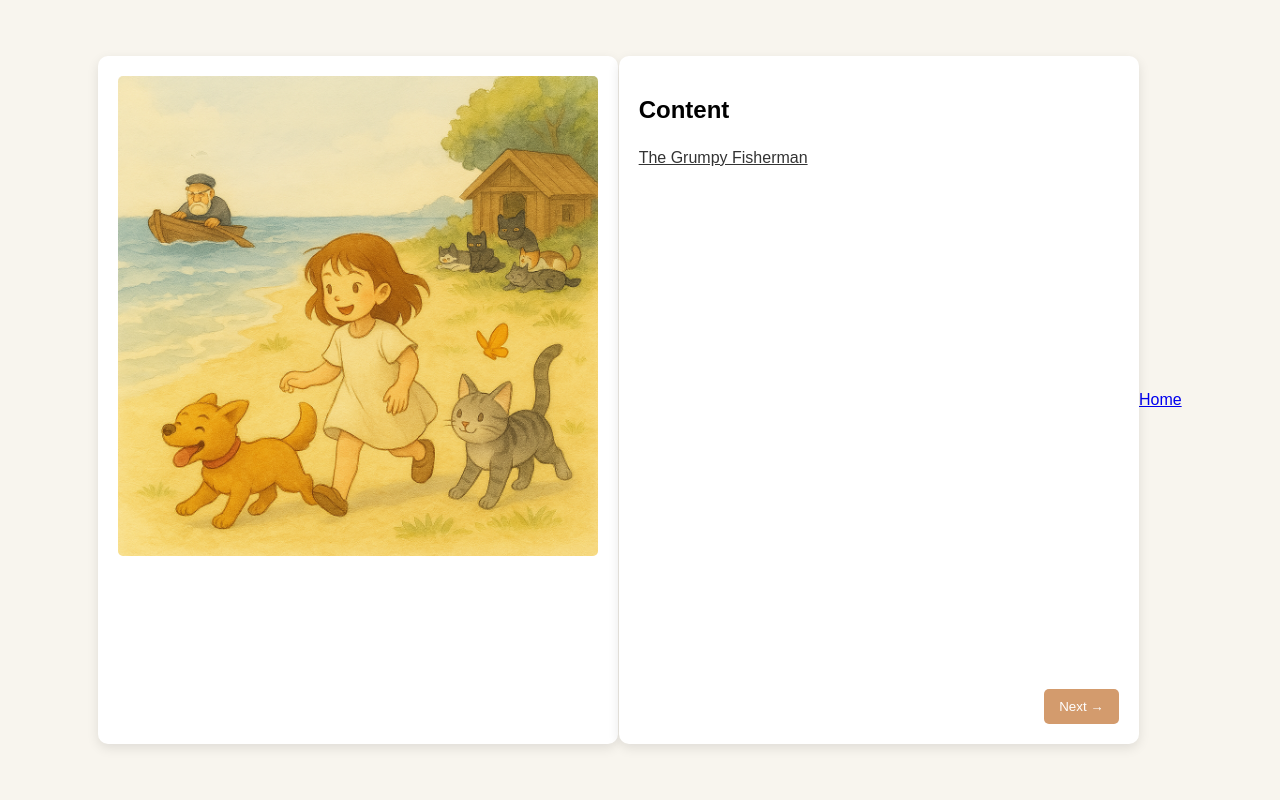
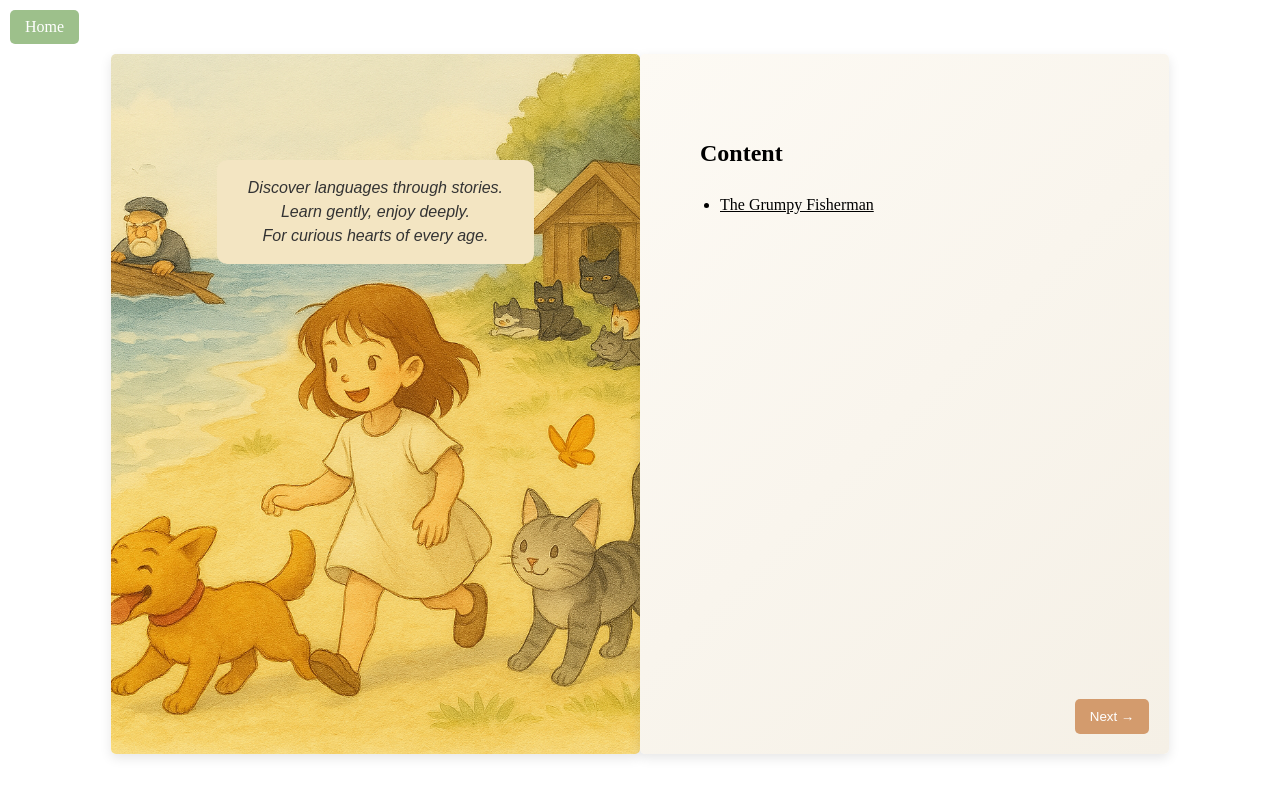
Before and after one commit to puputhariyati/MyLingo, a Flask app: page /stories in a window 1280 px wide. Run offline with Flask 3, Linux system fonts and the light colour scheme.

Commit message:
fix cover page

```diff
--- a/static/stories.css
+++ b/static/stories.css
@@ -1,60 +1,90 @@
-body {
-    font-family: Arial, sans-serif;
-    margin: 0;
-    padding: 0;
-    background-color: #f8f5ee;
+body, html {
+  margin: 0;
+  padding: 0;
+  overflow: hidden; /* Prevent scrollbars */
+  height: 100%;
+}
+
+.home-container {
+    text-align: left;  /* Centers the button */
+    margin: 10px 0px 0px 10px;    /* Adds space between game and button */
+}
+
+.home-btn {
+    display: inline-block;
+    padding: 8px 15px;
+    font-size: 16px;
+    background-color: #9DC08B; /* Matches selected color */
+    color: white;
+    text-decoration: none;
+    border-radius: 5px;
+    cursor: pointer;
+}
+
+.home-btn:hover {
+    background-color: #7A9B74; /* Slightly darker on hover */
 }
 
 .storybook-container {
     display: flex;
     justify-content: center;
-    align-items: center;
-    height: 100vh;
-    gap: 0.3px;
-    overflow: hidden;
-    position: relative;
-    padding: 40px;
+    height: 90vh;
+    gap: 0px;
     box-sizing: border-box;
+    padding: 10px;
 }
 
-.left-page, .right-page {
-    width: 40%;
-    height: 90%;
-    background: white;
-    padding: 20px;
-    border-radius: 10px;
-    box-shadow: 0 4px 12px rgba(0, 0, 0, 0.1);
-    overflow: hidden;
-    display: flex;
-    flex-direction: column;
-    justify-content: space-between;
-    position: relative; /*make the button inside the page*/
-    transition: transform 0.6s ease;
-    backface-visibility: hidden;
+/*left page*/
+.left-page-cover {
+  width: 42%;
+  height: 100%;
+  background-image: url('/static/images/the_grumpy_fisherman.png');
+  background-size: cover;
+  background-position: center;
+  position: relative;
+  border-radius: 5px;
+  box-shadow: 0 4px 12px rgba(0, 0, 0, 0.1);
 }
 
-.left-page img {
-    width: 100%;
-    height: auto;
-    max-height: 100%;
-    border-radius: 5px;
-    object-fit: cover;
+.story-overlay {
+  font-size: 16px;
+  position: absolute;
+  bottom: 70%;
+  left: 20%;
+  right: 20%;
+  background-color: #f3e5c2;
+  border-radius: 10px;
+  color: #333;
+  text-align: center;
+  font-family: Arial, sans-serif;
+  font-style: italic;
+  font-weight: 500;
+  line-height: 1.5;
+  margin-top: 15px;
 }
 
-.right-page ul {
-    list-style-type: none;
-    padding: 0;
+/*right page*/
+.right-page-cover {
+  width: 42%;
+  height: 100%;
+  background-color: #fdfaf4;
+  background: linear-gradient(135deg, #fdfaf4 0%, #f5f0e6 100%);
+  background-size: cover;
+  background-position: center;
+  position: relative;
+  border-radius: 5px;
+  box-shadow: 0 4px 12px rgba(0, 0, 0, 0.1);
 }
 
-.right-page ul li {
-    padding: 5px 0;
-    cursor: pointer;
-    color: #333;
-    text-decoration: underline;
+.right-page-cover h2 {
+    line-height: 1.6;
+    padding: 60px 0px 0px 60px;
 }
 
-.right-page p {
+.right-page-cover ul {
     line-height: 1.6;
+    padding-left: 80px;
+    text-decoration: underline;
 }
 
 #next-button, #back-button {
@@ -72,7 +102,7 @@ body {
     right: 20px;
 }
 
-#back-button {
+#back-button-cover {
     left: 20px;
     display: none; /*to hide on the content page*/
 }
@@ -80,8 +110,3 @@ body {
 #next-button:hover, #back-button:hover {
     background-color: #b57f55;
 }
-
-.story-text {
-    font-size: 16px;
-    margin-top: 15px;
-}
--- a/static/stories.js
+++ b/static/stories.js
@@ -16,7 +16,8 @@ let currentPageIndex = 0;
 
 // DOM elements
 const storyImageEl = document.getElementById("story-image");
-const storyTextEl = document.getElementById("story-text");
+const storyTextLeft = document.getElementById("story-text-left");
+const storyTextRight = document.getElementById("story-text-right");
 const storyListContainer = document.getElementById("story-list-container");
 const storyListEl = document.getElementById("story-list");
 const storyParagraph = document.getElementById("story-paragraph");
@@ -39,30 +40,27 @@ function startStory(index) {
   currentStoryIndex = index;
   currentPageIndex = 0;
   storyListContainer.style.display = "none";
-  storyParagraph.style.display = "block";
-  updatePage();
+  storyParagraph.style.display = "flex";
+  updatePages();
 }
 
-// Updates both left and right page with current and next page
+// Updates both left and right page
 function updatePages() {
   const story = stories[currentStoryIndex];
-
   const leftPage = story.pages[currentPageIndex];
   const rightPage = story.pages[currentPageIndex + 1];
 
-  // Set image for left page (page 1)
   storyImageEl.src = leftPage?.image || "";
   storyTextLeft.textContent = leftPage?.text || "";
-
-  // Set text/image for right page (page 2)
   storyTextRight.textContent = rightPage?.text || "";
 
-  // Buttons
+  // Show/hide buttons
   backButton.style.display = currentPageIndex > 0 ? "block" : "none";
-  nextButton.textContent = currentPageIndex + 2 >= story.pages.length ? "↺ Restart" : "Next →";
+  nextButton.textContent =
+    currentPageIndex + 2 >= story.pages.length ? "↺ Restart" : "Next →";
 }
 
-// Go to next page
+// Next
 function goToNextPage() {
   if (currentStoryIndex === null) {
     startStory(0); // Start first story
@@ -70,13 +68,12 @@ function goToNextPage() {
   }
 
   const story = stories[currentStoryIndex];
-
-  if (currentPageIndex + 2 < story.pages.length) {
-    currentPageIndex += 2;
+  if (currentPageIndex + 1 < story.pages.length) {
+    currentPageIndex += 1;
     flipBookAnimation();
     updatePages();
   } else {
-    // Restart to landing page
+    // Back to story list
     currentStoryIndex = null;
     currentPageIndex = 0;
     storyImageEl.src = "/static/images/the_grumpy_fisherman.png";
@@ -84,21 +81,22 @@ function goToNextPage() {
     storyTextRight.textContent = "";
     storyTextRight.style.display = "none";
     storyListContainer.style.display = "block";
+    storyParagraph.style.display = "none";
     backButton.style.display = "none";
     nextButton.textContent = "Next →";
   }
 }
 
-// Go to previous page
+// Previous
 function goToPreviousPage() {
   if (currentPageIndex >= 2) {
     currentPageIndex -= 2;
     flipBookAnimation();
-    updatePage();
+    updatePages();
   }
 }
 
-// Adds flip animation
+// Flip animation
 function flipBookAnimation() {
   document.querySelector(".left-page").style.transform = "rotateY(-5deg)";
   document.querySelector(".right-page").style.transform = "rotateY(5deg)";
@@ -108,5 +106,5 @@ function flipBookAnimation() {
   }, 400);
 }
 
-// Initialize (Init)
+// Initialize
 populateStoryList();
--- a/templates/stories.html
+++ b/templates/stories.html
@@ -7,31 +7,34 @@
     <link rel="stylesheet" type="text/css" href="{{ url_for('static', filename='stories.css') }}">
 </head>
 <body>
+
+    <!-- Home Button-->
+    <div class="home-container">
+        <a href="/" class="home-btn">Home</a>
+    </div>
+
     <div class="storybook-container" id="storybook">
         <!-- Left Page -->
-        <div class="left-page">
-            <img id="story-image" src="/static/images/the_grumpy_fisherman.png" alt="Cover Image" />
-            <p id="story-text-left" class="story-text"></p>
+        <div class="left-page-cover">
+          <div class="story-overlay">
+            <p id="story-text-left">
+                Discover languages through stories. <br>
+                Learn gently, enjoy deeply. <br>
+                For curious hearts of every age.
+            </p>
+          </div>
+            <button id="back-button-cover" onclick="goToPreviousPage()">← Back</button>
         </div>
 
         <!-- Right Page -->
-        <div class="right-page">
-            <div id="story-list-container">
-              <h2>Content</h2>
-              <ul id="story-list">
-                  <li>The Grumpy Fisherman</li>
-
-              </ul>
-            </div>
-            <p id="story-text-right" class="story-text" style="display: none;"></p>
-            <button id="back-button" onclick="goToPreviousPage()">← Back</button>
+        <div class="right-page-cover">
+            <h2>Content</h2>
+            <ul id="story-list">
+                <li onclick="startStory(0)">The Grumpy Fisherman</li>
+            </ul>
             <button id="next-button" onclick="goToNextPage()">Next →</button>
         </div>
 
-        <!-- Home Button at Bottom -->
-        <div class="home-container">
-            <a href="/" class="home-btn">Home</a>
-        </div>
     </div>
 
     <!-- Load external JavaScript -->
```
